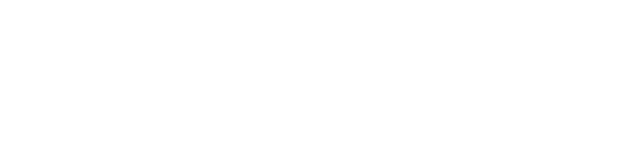
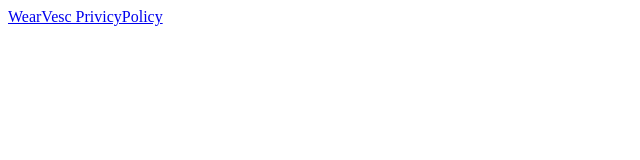
Before and after one commit to rocketstrong600/rocketstrong600.github.io, a plain HTML site: page index.html in a window 1280 px wide. Shown: the whole page, without its empty margins (0-640 px from the left). Drawn offline with Linux system fonts and the light colour scheme.

Commit message:
Update index.html

```diff
--- a/index.html
+++ b/index.html
@@ -6,7 +6,7 @@
   </head>
   <body>
     <header></header>
-    <main></main>
+    <main><a href="PrivacyPolicy.html">WearVesc PrivicyPolicy</a></main>
     <footer></footer>
   </body>
 </html>
```
